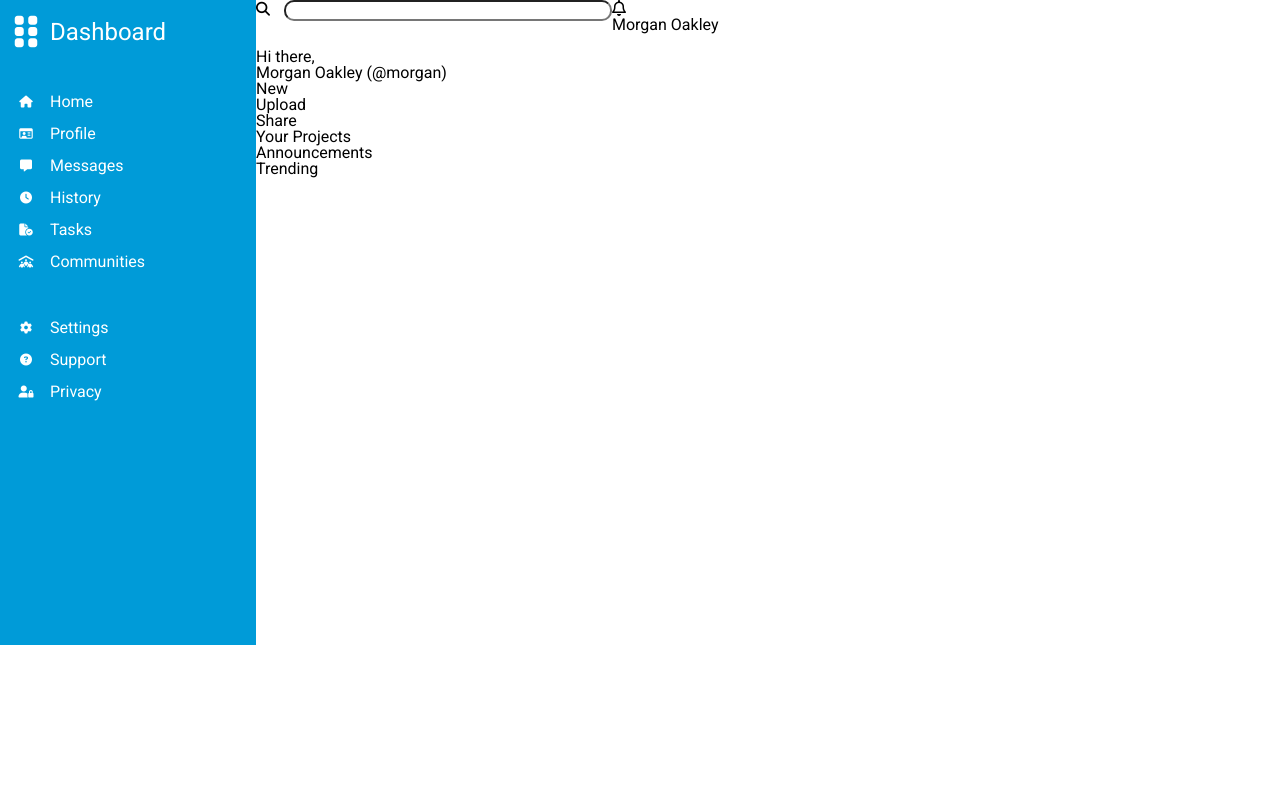
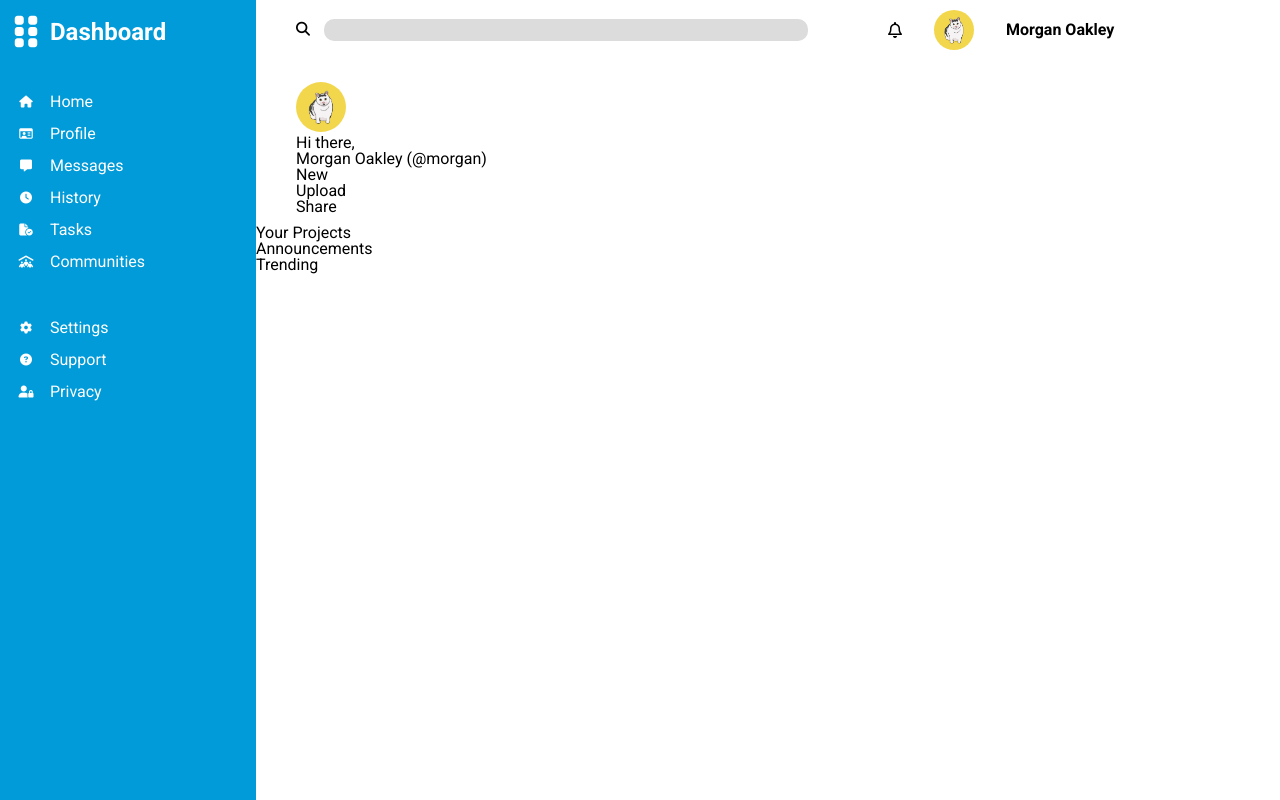
Before and after one commit to Kody971/Admin-Dashboard, a plain HTML site: page index.html in a window 1280 px wide. Shown: the top 800 px of the page. Drawn offline with Linux system fonts and the light colour scheme.

Commit message:
add images and finish top header

```diff
--- a/index.html
+++ b/index.html
@@ -108,13 +108,13 @@
         </div>
         <div>
           <i class="fa-regular fa-bell"></i>
-          <img src="" alt="" />
+          <img src="image/dongoCat.jpg" alt="dongo cat cartoon" />
           <h2>Morgan Oakley</h2>
         </div>
       </div>
       <div id="hero">
         <div>
-          <img src="" alt="" />
+          <img src="image/dongoCat.jpg" alt="dongo cat cartoon" />
           <p>Hi there,</p>
           <h1>Morgan Oakley (@morgan)</h1>
         </div>
--- a/styless.css
+++ b/styless.css
@@ -144,6 +144,7 @@ nav {
 
 .dashboard {
   font-size: 1.5rem;
+  font-weight: bold;
 }
 
 ul {
@@ -159,14 +160,42 @@ ul {
 header {
   display: flex;
   flex-direction: column;
+  gap: 2rem;
+  padding: 10px 40px;
 }
 
 #search {
   display: flex;
+  gap: 5rem;
+  /* border: 1px solid rebeccapurple; */
+  align-items: center;
+  height: 2.5rem;
 }
 
 input {
   margin-left: 10px;
   border-radius: 10px;
-  width: 20rem;
+  width: 30rem;
+  height: 1.25rem;
+  border: none;
+  background-color: gainsboro;
 }
+
+img {
+  border-radius: 50%;
+  width: 50px;
+}
+
+#search > div:last-child {
+  display: flex;
+  align-items: center;
+  gap: 2rem;
+}
+
+#search img {
+  width: 2.5rem;
+}
+
+#search h2 {
+  font-weight: bolder;
+}
```
Also changed, not shown: image/bananaCat.jpg (added), image/dongoCat.jpg (added), image/popCat.jpg (added), image/standingCat.jpg (added).
